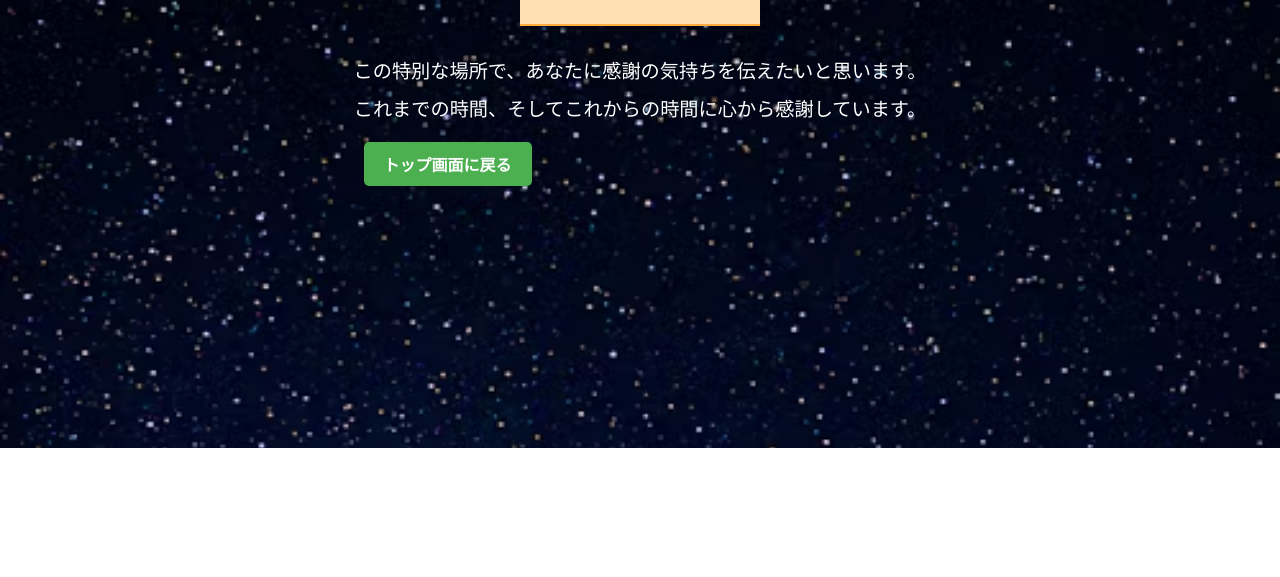
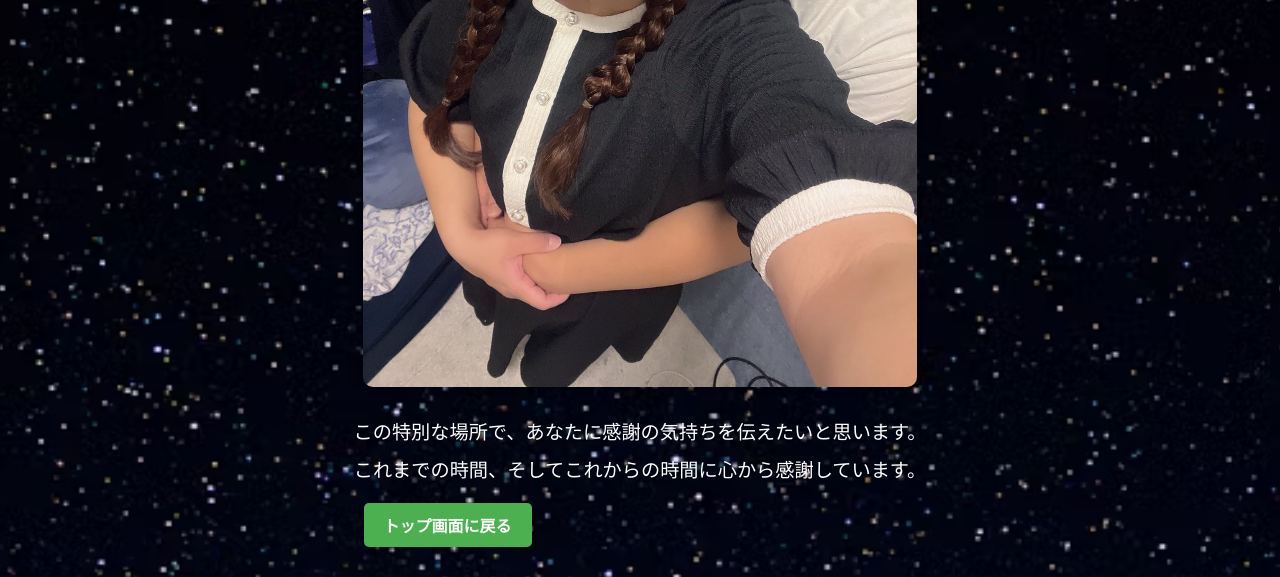
Before and after one commit to RyoWatanabeR/enjoylife, a plain HTML site: page src/secret-place.html in a window 1280 px wide. Shown: the part 352-929 px from the top of the page. Before the commit the page ends 800 px from the top, so only its background shows below. Drawn offline with Linux system fonts and the light colour scheme.

Commit message:
fix imgs

```diff
--- a/src/secret-place.html
+++ b/src/secret-place.html
@@ -10,7 +10,7 @@
     <div class="stars"></div>
     <div class="shooting-star"></div>
     <header>
-        <h1>秘密の場所</h1>
+        <img src="img/marika1.jpg" alt="秘密の場所" class="secret-image">
     </header>
     <main>
         <p>この特別な場所で、あなたに感謝の気持ちを伝えたいと思います。</p>
--- a/src/styles/style.css
+++ b/src/styles/style.css
@@ -193,3 +193,28 @@ body.default-background p {
     min-height: 100vh; /* 画面全体をカバー */
     text-align: center; /* テキストを中央揃え */
 }
+
+/* 秘密の場所の画像スタイル */
+.secret-image {
+    display: block;
+    margin: 0 auto;
+    max-width: 50%; /* 画像の幅を画面の50%に設定 */
+    height: auto; /* 高さを自動調整 */
+    border-radius: 10px;
+    box-shadow: 0 4px 6px rgba(0, 0, 0, 0.1);
+}
+
+/* 共通の header スタイル */
+header {
+    text-align: center;
+    padding: 20px;
+    background-color: #ffe0b2; /* ヘッダーの背景色 */
+    border-bottom: 2px solid #ffab40;
+}
+
+/* secret-place.html の header スタイルを上書き */
+body.night-sky header {
+    background-color: transparent; /* 背景色を透明に設定 */
+    border: none; /* 不要な枠線を削除 */
+    padding: 0; /* 不要な余白を削除 */
+}
```
Also changed, not shown: src/cafe.html (+1 -1 lines), src/img/marika1.jpg (added).
